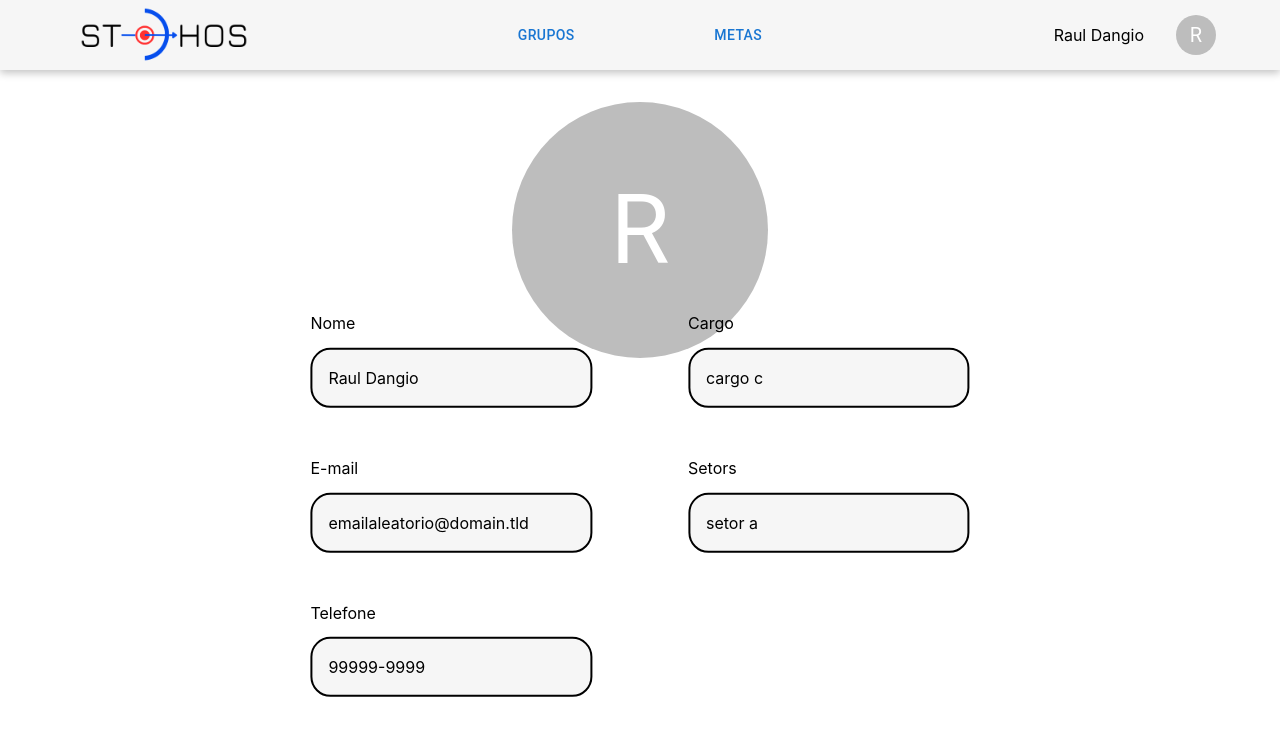
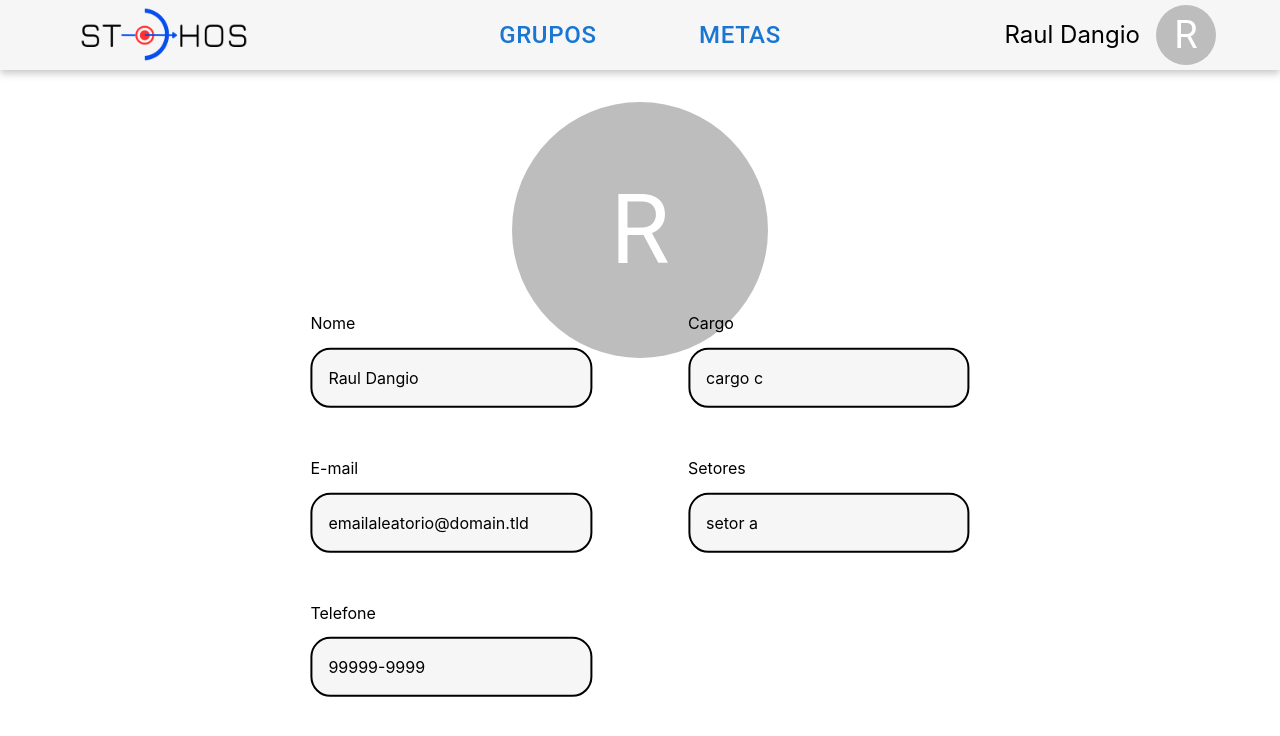
Before and after one commit to StochosTCC/Stochos, a React (Create React App) app in the folder stochos-front-R/: page /Usuario in a window 1280 px wide. Shown: the top 736 px of the page. Built offline with nearby package versions, Linux system fonts and the light colour scheme.

Commit message:
arrumando header

```diff
--- a/stochos-front-R/src/components/Header/Header.module.scss
+++ b/stochos-front-R/src/components/Header/Header.module.scss
@@ -42,6 +42,6 @@
 }
 
 .nomedeusuario{
-
-  margin-right: 2rem;
+  font-size: 24px;
+  margin-right: 1rem;
 }
--- a/stochos-front-R/src/components/Header/Popup/index.tsx
+++ b/stochos-front-R/src/components/Header/Popup/index.tsx
@@ -26,7 +26,7 @@ export default function Popup({type}: Props) {
 
   if( type === GrupoMeta.GRUPO){
     return  <>
-        <Button aria-describedby={id} variant="text" onClick={handleClick}>Grupos</Button>
+        <Button aria-describedby={id} variant="text" onClick={handleClick} sx={{fontSize: 24, fontWeight: 540}}>Grupos</Button>
         <Popover
             id={id}
             open={open}
@@ -42,7 +42,7 @@ export default function Popup({type}: Props) {
       </>
   }else if( type === GrupoMeta.META){
     return  <>
-        <Button aria-describedby={id} variant="text" onClick={handleClick}>Metas</Button>
+        <Button aria-describedby={id} variant="text" onClick={handleClick} sx={{fontSize: 24, fontWeight: 540}}>Metas</Button>
         <Popover
             id={id}
             open={open}
--- a/stochos-front-R/src/components/Header/index.tsx
+++ b/stochos-front-R/src/components/Header/index.tsx
@@ -38,7 +38,7 @@ export default function Header() {
           <div className={style.usuarioinfo}>
             <span className={style.nomedeusuario}>{dataUser[0].nome}</span>
 
-            <div><Avatar aria-describedby={id} onClick={handleClick}>{dataUser[0].nome[0]}</Avatar></div>
+            <div><Avatar aria-describedby={id} onClick={handleClick} sx={{fontSize: 38, width: 60, height: 60}}>{dataUser[0].nome[0]}</Avatar></div>
             <Popover
                id={id}
                open={open}
--- a/stochos-front-R/src/pages/metas/meta.json
+++ b/stochos-front-R/src/pages/metas/meta.json
@@ -12,7 +12,7 @@
     {
 
         "id": 4,
-        "nome": "Crie a Pargina de admin Vinicius",
+        "nome": "Crie a Pagina de admin Vinicius",
         "remetente": "Raul Dangio",
         "urgencia": 1,
         "data": "17/09/2023",
--- a/stochos-front-R/src/pages/usuario/index.tsx
+++ b/stochos-front-R/src/pages/usuario/index.tsx
@@ -25,7 +25,7 @@ export default function Usuario() {
           <div>
           <p>Cargo</p>
             <p className={styles.item}>{dataUser[0].cargo}</p>
-            <p>Setors</p>
+            <p>Setores</p>
             <p className={styles.item}>{dataUser[0].setor}</p>
           </div>
         </div>
```
